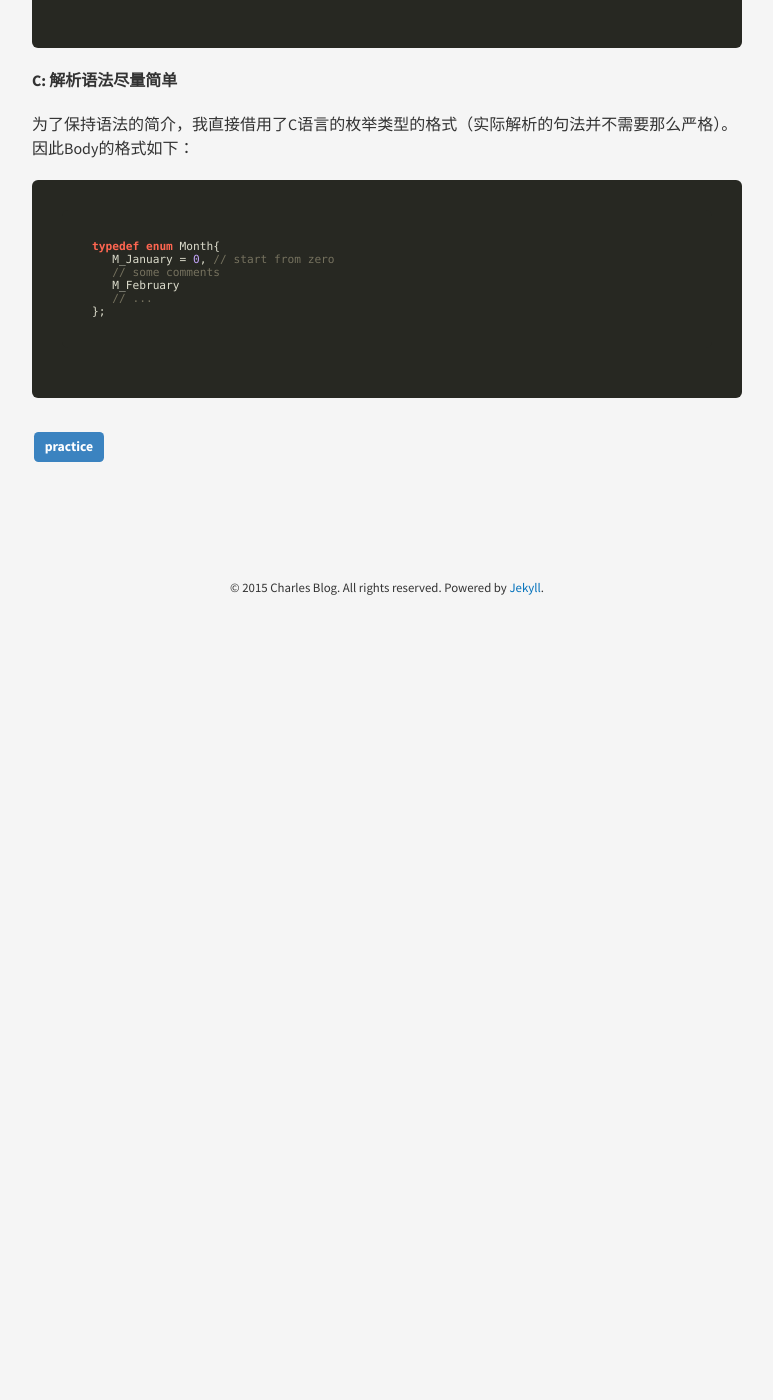
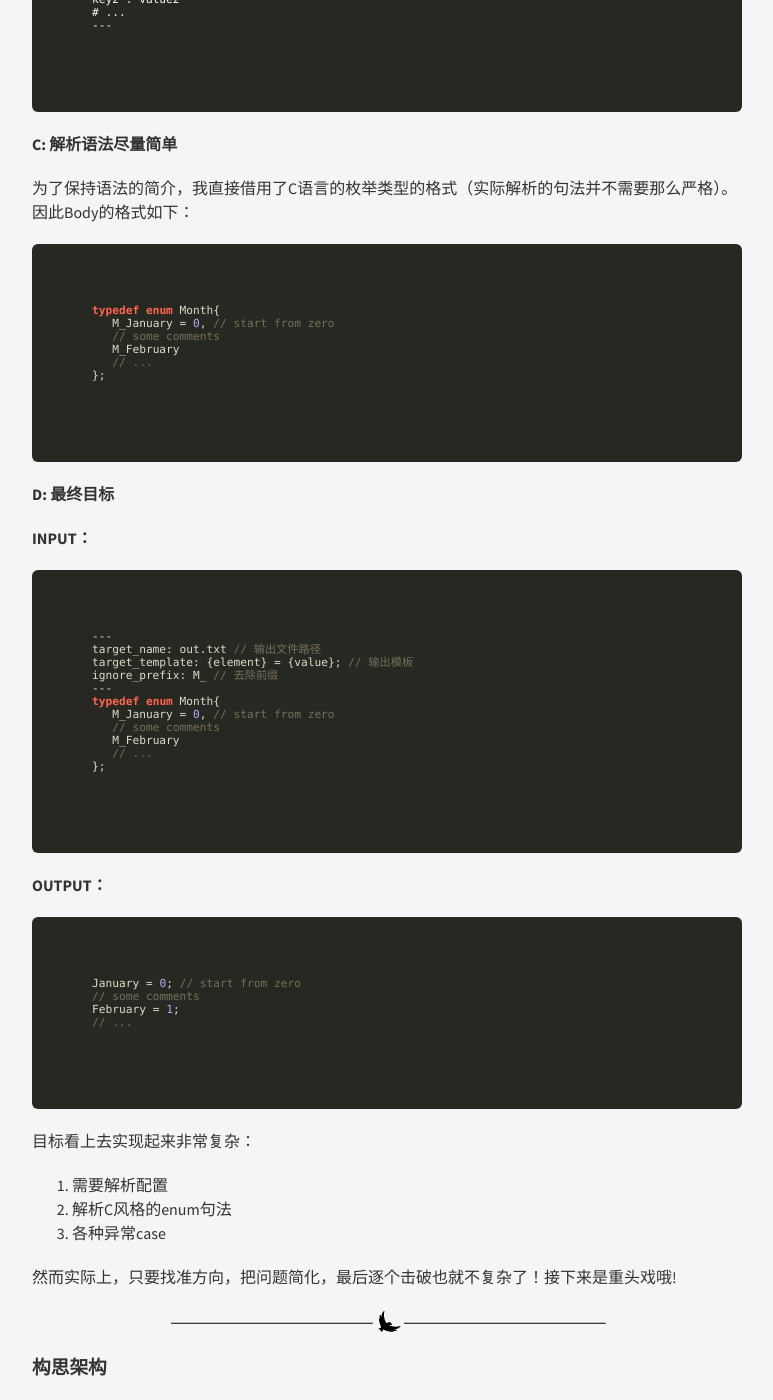
Before and after one commit to JavaCS3/blog, a Jekyll site: the page built from _posts/2015-02-08-enum2magic.md, in a window 1280 px wide and 1400 px high, scrolled down 1635 px. Shown: the whole window, without its empty margins (253-1026 px from the left). Built offline with Jekyll 4.4.1, drawn with Linux system fonts in a browser that asks for light colours; nearby versions of some CDN libraries; Markdown is read by kramdown in place of the engine named in the settings; comment, search, counter and statistics services are not loaded; before the commit the page ends 2252 px from its top, so only the background shows below that; some of the changed text lies outside the part shown.

Commit message:
continuing enum2magic

````diff
--- a/_posts/2015-02-08-enum2magic.md
+++ b/_posts/2015-02-08-enum2magic.md
@@ -11,7 +11,11 @@
 不过没关系，随着经验的积累，会慢慢摸索到自己的一套方法论的。接下来，我会分享我个人的一个实际例子（从构思到完成整个目标）。
 
 ### 问题
-这个例子是来自工作当中。由于一些历史原因，工作中用的Java1.4版本（吐嘈：话说1.5和1.4差别真的不是一点点，希望能早日走出1.4的魔抓）。我发现代码里很多的硬编码的ID，比如：
+这个例子是来自工作当中。由于一些历史原因，工作中用的Java1.4版本
+
+> 吐嘈：话说1.5和1.4差别真的不是一点点，希望能早日走出1.4的魔抓！
+
+我发现代码里很多的硬编码的ID，比如：
 
 ```java
 public static int Jan = 0x00;
@@ -63,3 +67,49 @@
    // ...
 };
 ```
+#### D: 最终目标
+**INPUT：**
+```c
+---
+target_name: out.txt // 输出文件路径
+target_template: {element} = {value}; // 输出模板
+ignore_prefix: M_ // 去除前缀
+---
+typedef enum Month{
+   M_January = 0, // start from zero
+   // some comments
+   M_February
+   // ...
+};
+```
+**OUTPUT：**
+```c
+January = 0; // start from zero
+// some comments
+February = 1;
+// ...
+```
+目标看上去实现起来非常复杂：
+
+1. 需要解析配置
+2. 解析C风格的enum句法
+3. 各种异常case
+
+然而实际上，只要找准方向，把问题简化，最后逐个击破也就不复杂了！接下来是重头戏哦!
+
+---
+
+### 构思架构
+分析这个问题的时候，可以很容易发现，这个程序有两部分要解析：
+
+1. Header -> 头部（配置）
+2. Body -> 正文（内容）
+
+另外，我发现无论是Header还是Body，他们的结构其实都非常类似。
+除去一些个别情况，基本都是`XXX operator XXX`格式。
+
+> Tips：构思初期没有必要考虑好各种意外的case，而是抓住更宏观的东西再一层一层具体细化（如同绘画，先勾勒轮廓再具体刻画细节）
+
+于是，我想要是有个东西可以区分这两类，告诉我什么时候是Header和Body那么就容易多了。紧接着，我就想到了[有限状态机-FSM](http://zh.wikipedia.org/wiki/%E6%9C%89%E9%99%90%E7%8A%B6%E6%80%81%E6%9C%BA)。
+
+> 闲话：FSM这玩意非常强大，上学的时学Verilog的时候，老师曾经给我们简单介绍了一下如何利用FSM思路做一个只有几个指令的CPU！！当时把我看呆了！
````
